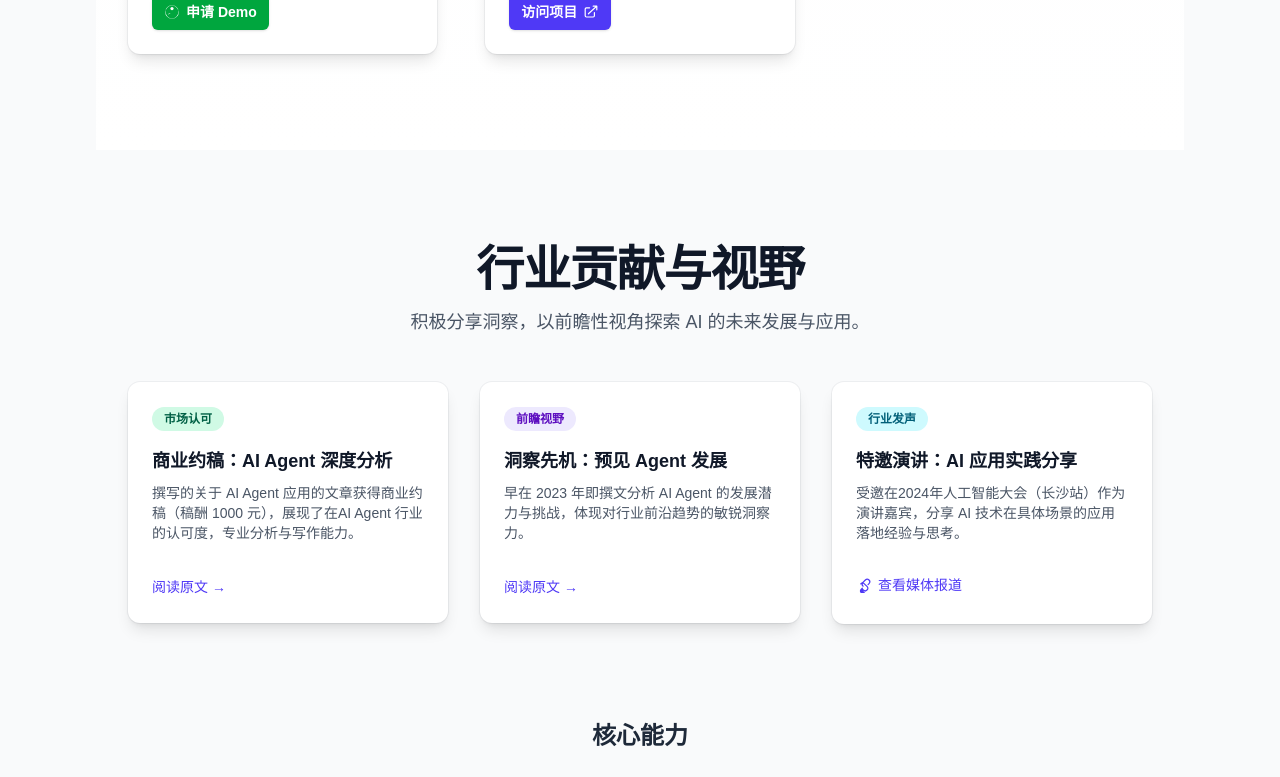
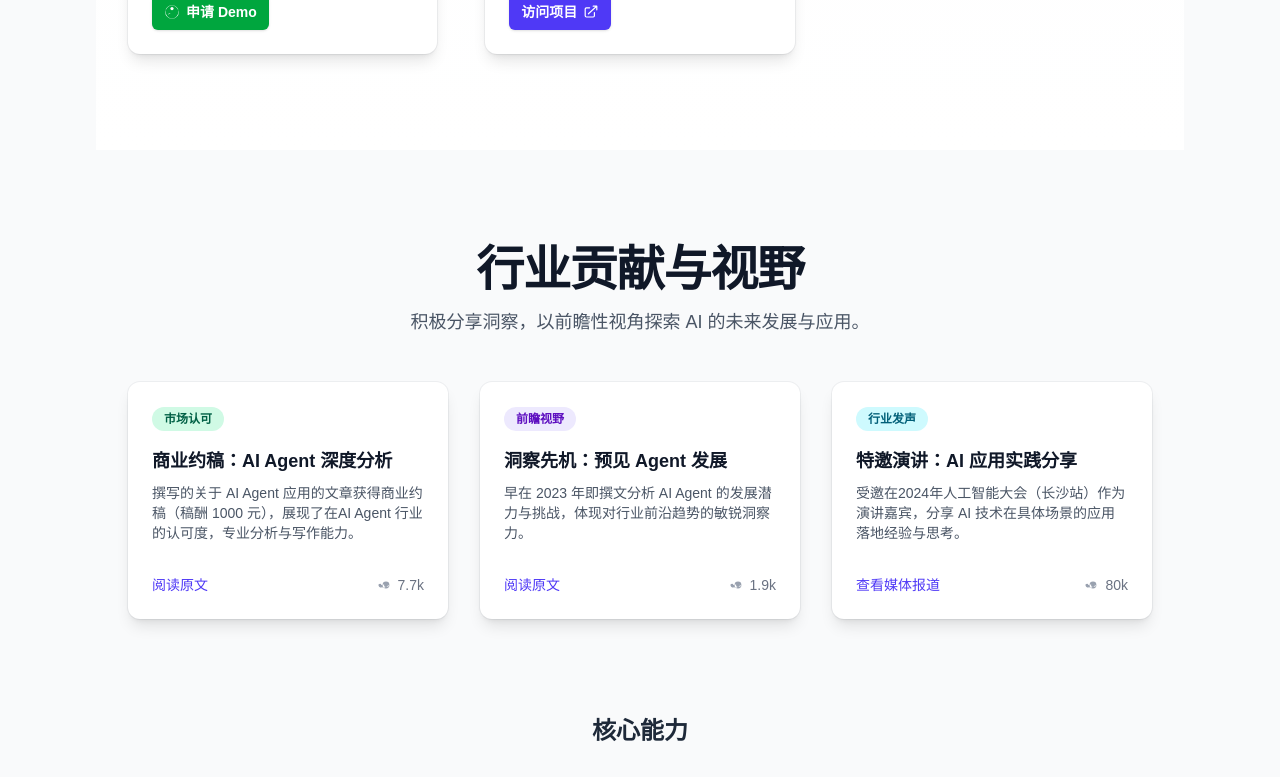
Before and after one commit to GSSfearless/portfolio, a Next.js app: page / in a window 1280 px wide. Shown: the part 2000-2777 px from the top of the page. Built offline with nearby package versions, Linux system fonts and the light colour scheme.

Commit message:
more beautiful

```diff
--- a/src/app/page.tsx
+++ b/src/app/page.tsx
@@ -100,28 +100,41 @@ export default function Home() {
           </p>
         </div>
         <div className="grid grid-cols-1 md:grid-cols-2 lg:grid-cols-3 gap-8 items-start">
-          {/* 卡片 1: 付费文章 */}
+          {/* 卡片 1: 付费文章 - 添加阅读量 */}
           <div className="group overflow-hidden rounded-xl p-6 bg-white shadow-lg ring-1 ring-gray-900/5 transition-shadow duration-300 hover:shadow-xl flex flex-col">
             <div className="mb-4"><span className="inline-block rounded-full bg-emerald-100 px-3 py-1 text-xs font-semibold text-emerald-800">市场认可</span></div>
             <h3 className="text-lg font-semibold text-gray-900 mb-2">商业约稿：AI Agent 深度分析</h3>
-            <p className="text-sm text-gray-600 mb-4">撰写的关于 AI Agent 应用的文章获得商业约稿（稿酬 1000 元），展现了在AI Agent 行业的认可度，专业分析与写作能力。</p>
-            <div className="mt-auto pt-4">
-              <a href="https://mp.weixin.qq.com/s/-ePFe6-HpKem3WOMIyy8FQ?poc_token=HFYD9WejSrWyZI8aOq3ZUzQCsGItRyHLdI33S0av" target="_blank" rel="noopener noreferrer" className="text-sm font-medium text-indigo-600 hover:text-indigo-500 transition-colors duration-200">阅读原文 &rarr;</a>
+            <p className="text-sm text-gray-600 mb-4 flex-grow">撰写的关于 AI Agent 应用的文章获得商业约稿（稿酬 1000 元），展现了在AI Agent 行业的认可度，专业分析与写作能力。</p>
+            <div className="mt-auto pt-4 flex items-center justify-between">
+              <a href="https://mp.weixin.qq.com/s/-ePFe6-HpKem3WOMIyy8FQ?poc_token=HFYD9WejSrWyZI8aOq3ZUzQCsGItRyHLdI33S0av" target="_blank" rel="noopener noreferrer" className="inline-flex items-center text-sm font-medium text-indigo-600 hover:text-indigo-500 transition-colors duration-200">阅读原文</a>
+              <div className="flex items-center text-sm text-gray-500">
+                <svg xmlns="http://www.w3.org/2000/svg" viewBox="0 0 20 20" fill="currentColor" className="w-4 h-4 mr-1 text-gray-400">
+                  <path d="M10 12.5a2.5 2.5 0 100-5 2.5 2.5 0 000 5z" />
+                  <path fillRule="evenodd" d="M.664 10.59a1.651 1.651 0 010-1.18l.877-.58a2.001 2.001 0 012.087-.224l.29.168A.75.75 0 005.6 9.45l.21-.091a.75.75 0 01.947.076l.03.031a.75.75 0 00.946.075l.199-.09a.75.75 0 01.946.076l.111.09a.75.75 0 00.946.075l.29-.168a2.001 2.001 0 012.087.224l.877.58a1.651 1.651 0 010 1.18l-.877.58a2.001 2.001 0 01-2.087.224l-.29-.168a.75.75 0 00-.946.931l-.21.091a.75.75 0 01-.947-.076l-.03-.031a.75.75 0 00-.946-.075l-.199.09a.75.75 0 01-.946-.076l-.111-.09a.75.75 0 00-.946-.075l-.29.168a2.001 2.001 0 01-2.087-.224l-.877-.58zM10 5.75a4.25 4.25 0 100 8.5 4.25 4.25 0 000-8.5z" clipRule="evenodd" />
+                </svg>
+                7.7k
+              </div>
             </div>
           </div>
 
-          {/* 卡片 2: AI Agent 预言 */}
+          {/* 卡片 2: AI Agent 预言 - 添加阅读量 */}
           <div className="group overflow-hidden rounded-xl p-6 bg-white shadow-lg ring-1 ring-gray-900/5 transition-shadow duration-300 hover:shadow-xl flex flex-col">
              <div className="mb-4"><span className="inline-block rounded-full bg-violet-100 px-3 py-1 text-xs font-semibold text-violet-800">前瞻视野</span></div>
             <h3 className="text-lg font-semibold text-gray-900 mb-2">洞察先机：预见 Agent 发展</h3>
-            <p className="text-sm text-gray-600 mb-4">早在 2023 年即撰文分析 AI Agent 的发展潜力与挑战，体现对行业前沿趋势的敏锐洞察力。</p>
-             {/* 替换回实际链接 */}
-            <div className="mt-auto pt-4">
-              <a href="https://mp.weixin.qq.com/s/qfet8EiZb-4LvLNAfTovXw" target="_blank" rel="noopener noreferrer" className="text-sm font-medium text-indigo-600 hover:text-indigo-500 transition-colors duration-200">阅读原文 &rarr;</a>
+            <p className="text-sm text-gray-600 mb-4 flex-grow">早在 2023 年即撰文分析 AI Agent 的发展潜力与挑战，体现对行业前沿趋势的敏锐洞察力。</p>
+             <div className="mt-auto pt-4 flex items-center justify-between">
+               <a href="https://mp.weixin.qq.com/s/qfet8EiZb-4LvLNAfTovXw" target="_blank" rel="noopener noreferrer" className="inline-flex items-center text-sm font-medium text-indigo-600 hover:text-indigo-500 transition-colors duration-200">阅读原文</a>
+               <div className="flex items-center text-sm text-gray-500">
+                   <svg xmlns="http://www.w3.org/2000/svg" viewBox="0 0 20 20" fill="currentColor" className="w-4 h-4 mr-1 text-gray-400">
+                     <path d="M10 12.5a2.5 2.5 0 100-5 2.5 2.5 0 000 5z" />
+                     <path fillRule="evenodd" d="M.664 10.59a1.651 1.651 0 010-1.18l.877-.58a2.001 2.001 0 012.087-.224l.29.168A.75.75 0 005.6 9.45l.21-.091a.75.75 0 01.947.076l.03.031a.75.75 0 00.946.075l.199-.09a.75.75 0 01.946.076l.111.09a.75.75 0 00.946.075l.29-.168a2.001 2.001 0 012.087.224l.877.58a1.651 1.651 0 010 1.18l-.877.58a2.001 2.001 0 01-2.087.224l-.29-.168a.75.75 0 00-.946.931l-.21.091a.75.75 0 01-.947-.076l-.03-.031a.75.75 0 00-.946-.075l-.199.09a.75.75 0 01-.946-.076l-.111-.09a.75.75 0 00-.946-.075l-.29.168a2.001 2.001 0 01-2.087-.224l-.877-.58zM10 5.75a4.25 4.25 0 100 8.5 4.25 4.25 0 000-8.5z" clipRule="evenodd" />
+                  </svg>
+                  1.9k
+               </div>
              </div>
           </div>
 
-          {/* 卡片 3: 大会演讲 - 使用新闻链接替代图片 */}
+          {/* 卡片 3: 大会演讲 - 添加阅读量 */}
           <div className="group overflow-hidden rounded-xl bg-white shadow-lg ring-1 ring-gray-900/5 transition-shadow duration-300 hover:shadow-xl flex flex-col">
             <div className="p-6 flex flex-col flex-grow">
               <div className="mb-4"><span className="inline-block rounded-full bg-cyan-100 px-3 py-1 text-xs font-semibold text-cyan-800">行业发声</span></div>
@@ -129,20 +142,22 @@ export default function Home() {
               <p className="text-sm text-gray-600 mb-4 flex-grow">
                 受邀在2024年人工智能大会（长沙站）作为演讲嘉宾，分享 AI 技术在具体场景的应用落地经验与思考。
               </p>
-              <div className="mt-auto pt-4">
+              <div className="mt-auto pt-4 flex items-center justify-between">
                  <a
                    href="https://moment.rednet.cn/pc/content/646842/74/14224406.html"
                    target="_blank"
                    rel="noopener noreferrer"
                    className="inline-flex items-center text-sm font-medium text-indigo-600 hover:text-indigo-500 transition-colors duration-200"
                  >
-                   {/* Link Icon (optional) */}
-                  <svg xmlns="http://www.w3.org/2000/svg" viewBox="0 0 20 20" fill="currentColor" className="w-4 h-4 mr-1.5">
-                     <path d="M12.232 4.232a2.5 2.5 0 013.536 3.536l-1.225 1.224a.75.75 0 001.061 1.06l1.224-1.224a4 4 0 00-5.656-5.656l-3 3a4 4 0 00.225 5.865.75.75 0 00.977-1.138 2.5 2.5 0 01-.142-3.665l3-3z" />
-                     <path d="M8.603 17.007a4 4 0 005.656-5.656l-3-3a4 4 0 00-5.865-.225.75.75 0 001.138.977 2.5 2.5 0 013.665.142l3 3a2.5 2.5 0 01-3.536 3.536l-1.225-1.224a.75.75 0 00-1.061-1.06l-1.224 1.224a4 4 0 005.656 5.656z" />
-                   </svg>
                    查看媒体报道
                  </a>
+                  <div className="flex items-center text-sm text-gray-500">
+                     <svg xmlns="http://www.w3.org/2000/svg" viewBox="0 0 20 20" fill="currentColor" className="w-4 h-4 mr-1 text-gray-400">
+                        <path d="M10 12.5a2.5 2.5 0 100-5 2.5 2.5 0 000 5z" />
+                        <path fillRule="evenodd" d="M.664 10.59a1.651 1.651 0 010-1.18l.877-.58a2.001 2.001 0 012.087-.224l.29.168A.75.75 0 005.6 9.45l.21-.091a.75.75 0 01.947.076l.03.031a.75.75 0 00.946.075l.199-.09a.75.75 0 01.946.076l.111.09a.75.75 0 00.946.075l.29-.168a2.001 2.001 0 012.087.224l.877.58a1.651 1.651 0 010 1.18l-.877.58a2.001 2.001 0 01-2.087.224l-.29-.168a.75.75 0 00-.946.931l-.21.091a.75.75 0 01-.947-.076l-.03-.031a.75.75 0 00-.946-.075l-.199.09a.75.75 0 01-.946-.076l-.111-.09a.75.75 0 00-.946-.075l-.29.168a2.001 2.001 0 01-2.087-.224l-.877-.58zM10 5.75a4.25 4.25 0 100 8.5 4.25 4.25 0 000-8.5z" clipRule="evenodd" />
+                     </svg>
+                    80k
+                  </div>
                </div>
             </div>
           </div>
--- a/src/components/Projects.tsx
+++ b/src/components/Projects.tsx
@@ -25,8 +25,8 @@ interface Project {
 const projectsData: Project[] = [
   {
     id: 4,
-    title: '智慧检测 YOLO 视觉项目 (创业实践)',
-    description: '作为联合创始人，主导承接省级检测中心 AI 视觉项目。基于 YOLO 前沿算法，带领 20 人团队攻克复杂场景下的目标检测难题，交付高精度、高效率的智能检测解决方案，实现显著的商业价值。',
+    title: '智慧检测 YOLO 视觉项目 (创业经历)',
+    description: '作为技术负责人，主导承接省级检测中心 AI 视觉项目。基于 YOLO 前沿算法，带领 20 人团队攻克复杂场景下的目标检测难题，交付高精度、高效率的智能检测解决方案，实现显著的商业价值。',
     media: { type: 'video', src: '/resources/yolo.mp4', alt: 'YOLO 项目演示视频', poster: '/resources/yolo-poster.jpg' },
     techStack: ['计算机视觉', 'YOLOv8', 'Python', 'PyTorch/TensorFlow', '项目管理', '团队领导', '需求分析', '商业落地'],
     showDemoButton: true,
```
Lines whose indentation alone changed are shown as unchanged.
